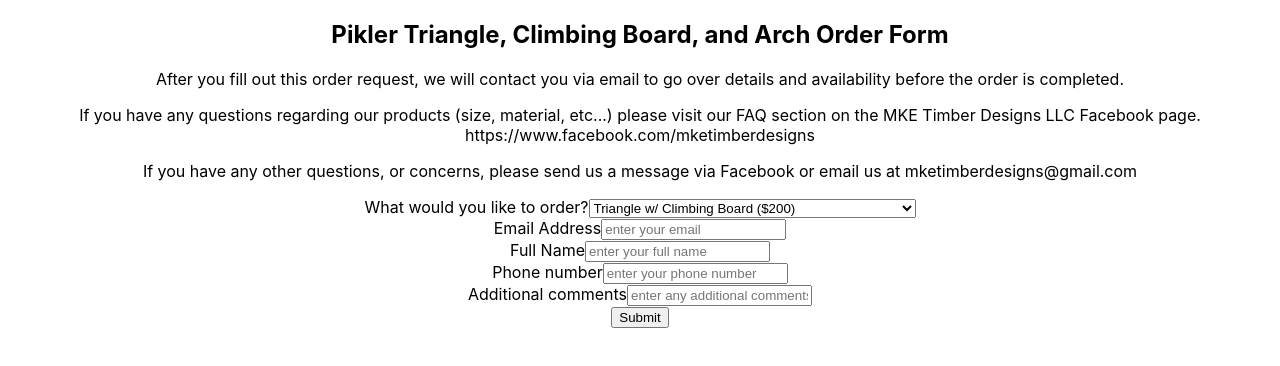
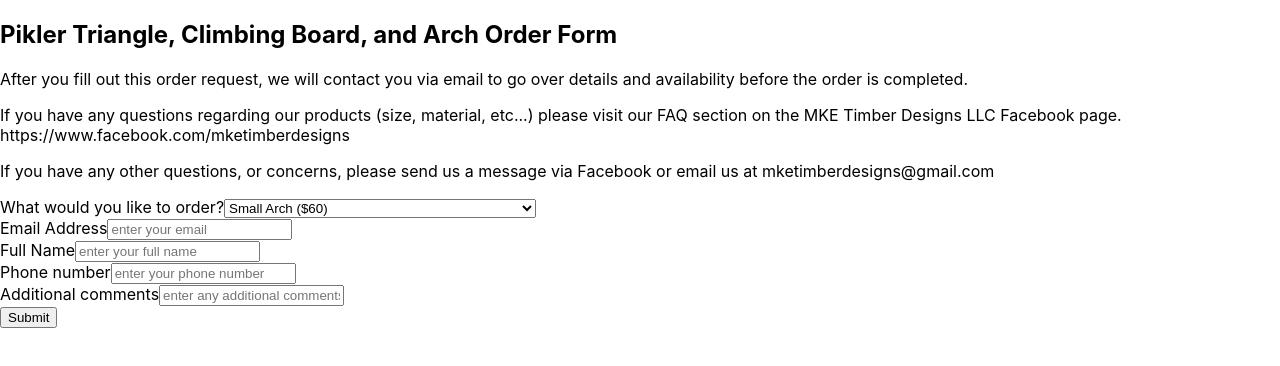
Before and after one commit to merski007/mke-timber-designs, a React (Create React App) app: page / in a window 1280 px wide. Shown: the top 366 px of the page. Built offline with nearby package versions, Linux system fonts and the light colour scheme; data requests are answered from the project's data file.

Commit message:
Connected form to product database.

```diff
--- a/db.json
+++ b/db.json
@@ -3,6 +3,7 @@
       {
         "id": 1,
         "sku": "PB001",
+		"category": "Puzzle Board",
         "name": "Puzzle Board: 1 Letter",
         "description": "",
         "price": 10
@@ -10,6 +11,7 @@
       {
         "id": 2,
         "sku": "PB002",
+		"category": "Puzzle Board",
         "name": "Puzzle Board: 2 Letter",
         "description": "",
         "price": 13
@@ -17,6 +19,7 @@
       {
         "id": 3,
         "sku": "PB003",
+		"category": "Puzzle Board",
         "name": "Puzzle Board: 3 Letter",
         "description": "",
         "price": 18
@@ -24,6 +27,7 @@
       {
         "id": 4,
         "sku": "PB004",
+		"category": "Puzzle Board",
         "name": "Puzzle Board: 4 Letter",
         "description": "",
         "price": 23
@@ -31,6 +35,7 @@
       {
         "id": 5,
         "sku": "PB005",
+		"category": "Puzzle Board",
         "name": "Puzzle Board: 5 Letter",
         "description": "",
         "price": 25
@@ -38,6 +43,7 @@
       {
         "id": 6,
         "sku": "PB006",
+		"category": "Puzzle Board",
         "name": "Puzzle Board: 6 Letter",
         "description": "",
         "price": 26
@@ -45,6 +51,7 @@
       {
         "id": 7,
         "sku": "PB007",
+		"category": "Puzzle Board",
         "name": "Puzzle Board: 7 Letter",
         "description": "",
         "price": 28
@@ -52,6 +59,7 @@
       {
         "id": 8,
         "sku": "PB008",
+		"category": "Puzzle Board",
         "name": "Puzzle Board: 8 Letter",
         "description": "",
         "price": 30
@@ -59,6 +67,7 @@
       {
         "id": 9,
         "sku": "PB009",
+		"category": "Puzzle Board",
         "name": "Puzzle Board: 9 Letter",
         "description": "",
         "price": 32
@@ -66,6 +75,7 @@
       {
         "id": 10,
         "sku": "PB010",
+		"category": "Puzzle Board",
         "name": "Puzzle Board: 10 Letter",
         "description": "",
         "price": 34
@@ -73,6 +83,7 @@
       {
         "id": 11,
         "sku": "AR001",
+		"category": "Pikler",
         "name": "Small Arch",
         "description": "",
         "price": 60
@@ -80,6 +91,7 @@
       {
         "id": 12,
         "sku": "AR002",
+		"category": "Pikler",
         "name": "Medium Arch",
         "description": "",
         "price": 100
@@ -87,6 +99,7 @@
       {
         "id": 13,
         "sku": "AR003",
+		"category": "Pikler",
         "name": "Large Arch",
         "description": "",
         "price": 140
@@ -94,6 +107,7 @@
       {
         "id": 14,
         "sku": "AR004",
+		"category": "Pikler",
         "name": "All 3 Arches",
         "description": "",
         "price": 240
@@ -101,6 +115,7 @@
       {
         "id": 15,
         "sku": "TR001",
+		"category": "Pikler",
         "name": "Triangle w/ Climbing Board",
         "description": "",
         "price": 200
@@ -108,6 +123,7 @@
       {
         "id": 16,
         "sku": "TR002",
+		"category": "Pikler",
         "name": "Climbing Board",
         "description": "",
         "price": 50
@@ -115,6 +131,7 @@
       {
         "id": 17,
         "sku": "TR003",
+		"category": "Pikler",
         "name": "Triangle + Climbing Board + Small Arch",
         "description": "Pikler Triangle w/ Climbing Board and Small Arch",
         "price": 240
@@ -122,6 +139,7 @@
       {
         "id": 18,
         "sku": "TR004",
+		"category": "Pikler",
         "name": "Triangle + Climbing Board + Medium Arch",
         "description": "Pikler Triangle w/ Climbing Board and Medium Arch",
         "price": 280
@@ -129,6 +147,7 @@
       {
         "id": 19,
         "sku": "TR005",
+		"category": "Pikler",
         "name": "Triangle + Climbing Board + Large Arch",
         "description": "Pikler Triangle w/ Climbing Board and Large Arch",
         "price": 320
@@ -136,6 +155,7 @@
       {
         "id": 20,
         "sku": "TR006",
+		"category": "Pikler",
         "name": "Triangle + Climbing Board + All 3 Arches",
         "description": "Pikler Triangle w/Climbing Board and all 3 arch sizes",
         "price": 440
@@ -143,6 +163,7 @@
       {
         "id": 21,
         "sku": "MI001",
+		"category": "Puzzle Board",
         "name": "Shipping Fee",
         "description": "",
         "price": 10
--- a/src/App.js
+++ b/src/App.js
@@ -1,13 +1,26 @@
-import './PiklerForm';
+import { useState, useEffect } from 'react'
+import PiklerForm from './components/PiklerForm';
 
 
-import logo from './logo.svg';
-import './App.css';
-import PiklerForm from './PiklerForm';
+function App() {
+  const [products, setProducts] = useState([])
 
-function App() {
+  useEffect(() => {
+    const getProducts = async () => {
+      const productsFromServer = await fetchProducts()
+      setProducts(productsFromServer)
+    }
+    getProducts()
+  }, [])
+
+  const fetchProducts = async () => {
+    const res = await fetch('http://localhost:5000/products')
+    const data = await res.json()
+    return data
+  }
+
   return (
-    <div className="App">
+    <div>
       {/* <header className="App-header">
         <img src={logo} className="App-logo" alt="logo" />
         <p>
@@ -18,7 +31,7 @@ function App() {
         </p>
       </header> */}
 
-      <PiklerForm />
+      <PiklerForm products={products}/>
     </div>
   );
 }
--- a/src/PiklerForm.js
+++ b/src/components/PiklerForm.js
@@ -1,4 +1,4 @@
-const PiklerForm = () => {
+const PiklerForm = ({products}) => {
     return (
         <div>
             <form>
@@ -12,7 +12,7 @@ const PiklerForm = () => {
                         What would you like to order?
                     </label>
                     <select id="productDropdown" name="productDropdown">
-                        <optgroup label="Pikler Triangle">
+                        {/* <optgroup label="Pikler Triangle">
                             <option value="triangleWBoard">Triangle w/ Climbing Board ($200)</option>
                             <option value="climbingBoard">Climbing Board ($50)</option>
                         </optgroup>
@@ -27,7 +27,13 @@ const PiklerForm = () => {
                             <option value="MdArch">Medium Arch ($100)</option>
                             <option value="LgArch">Large Arch ($140)</option>
                             <option value="AllArch">All 3 Arches ($240)</option>
-                        </optgroup>
+                        </optgroup> */}
+                        {products
+                        .filter(product => product.category === 'Pikler')
+                        .sort((a, b) => (a.sku > b.sku) ? 1 : -1)
+                        .map((product) => (
+<option key={product.id} value={product.sku}>{product.name} (${product.price})</option>
+                        ))}
                     </select>
                 </div>
 
```
Also changed, not shown: src/components/FormSubmission.js (added), src/components/PuzzleBoardForm.js (added).
